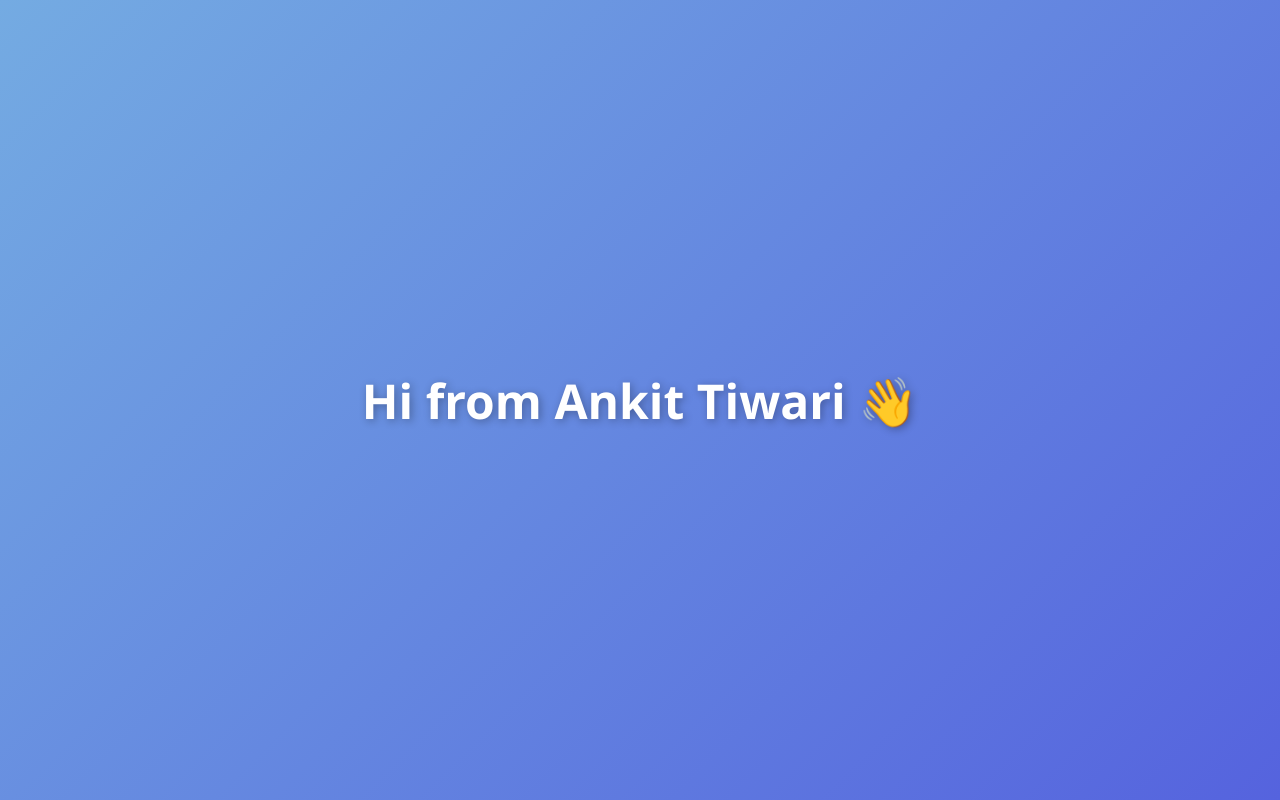
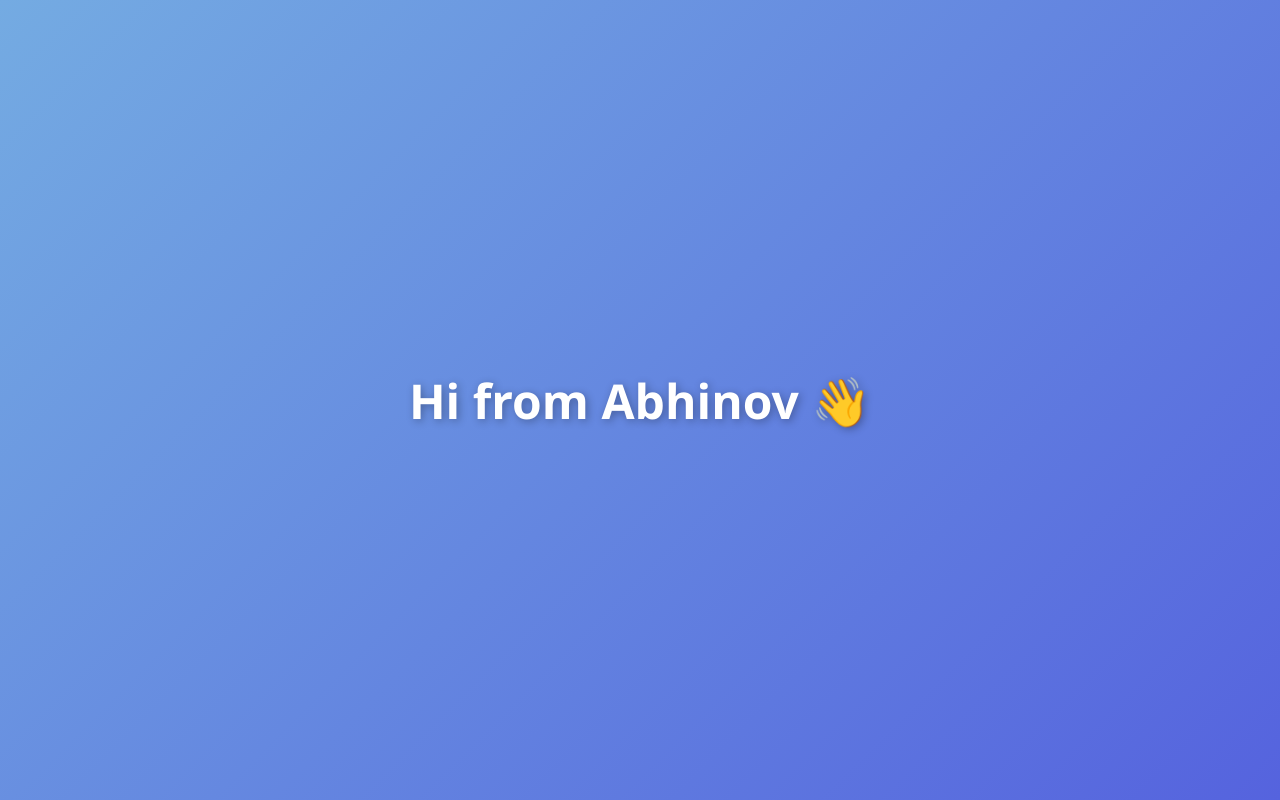
Before and after one commit to prathapaniabhinov/Personal-Portfolio, a plain HTML site: page index.html in a window 1280 px wide. Drawn offline with Linux system fonts and the light colour scheme.

Commit message:
Change greeting from Ankit Tiwari to Abhinov

```diff
--- a/index.html
+++ b/index.html
@@ -38,7 +38,7 @@
 </head>
 
 <body>
-  <h1>Hi from Ankit Tiwari 👋</h1>
+  <h1>Hi from Abhinov 👋</h1>
 </body>
 
 </html>
```
